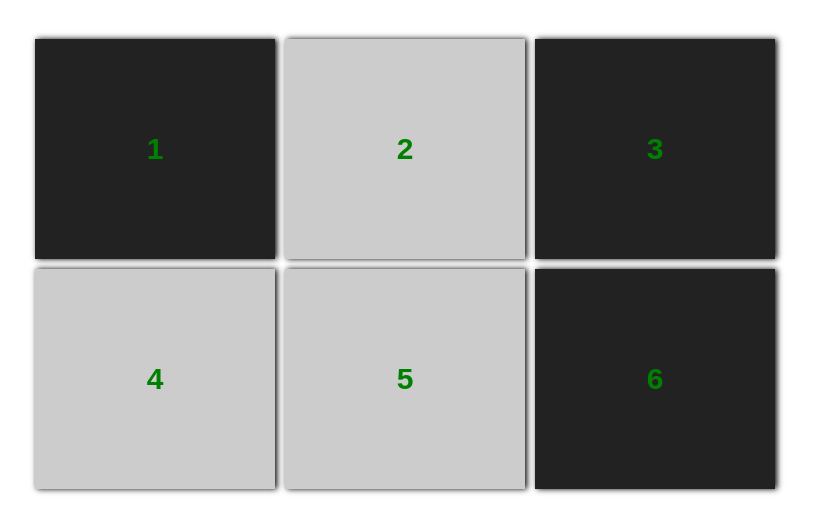
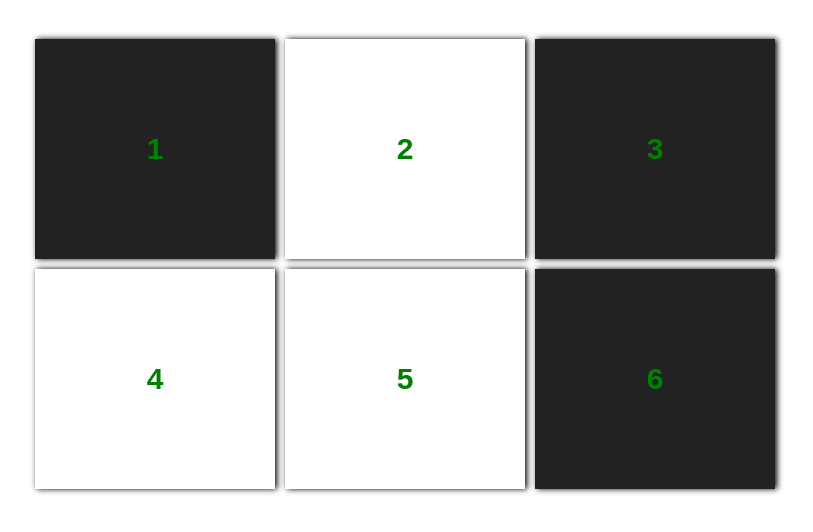
Before and after one commit to Ireme-Nyawe/box-toggle, a React (Vite) app: page / in a window 1280 px wide. Shown: the top 532 px of the page, without its empty margins (235-1048 px from the left). Built offline with nearby package versions, Linux system fonts and the light colour scheme.

Commit message:
set state in child to allow managemrnt of each element

```diff
--- a/src/App.jsx
+++ b/src/App.jsx
@@ -2,10 +2,8 @@ import { useState } from "react";
 import Box from "./components/Box";
 import boxes from "./components/boxes";
 
-
 export default function App() {
   const [box, setBox] = useState(boxes);
-
   const boxData = box.map((boxItem) => {
     return <Box {...boxItem}></Box>;
   });
--- a/src/components/Box.jsx
+++ b/src/components/Box.jsx
@@ -1,10 +1,15 @@
+import { useState } from "react";
+
 export default function Box(props) {
-  let backgroundColor = props.on ? "#222222" : "#cccccc";
+  const [status, setStatus] = useState(props.on);
+  function handleClick() {
+    setStatus((prevStatus) => !prevStatus);
+  }
   const styles = {
-    backgroundColor: backgroundColor,
+    backgroundColor: status ? "#222222" : "transparent",
   };
   return (
-    <div className="box" style={styles}>
+    <div className="box" style={styles} onClick={handleClick}>
       <span>{props.id}</span>
     </div>
   );
```
